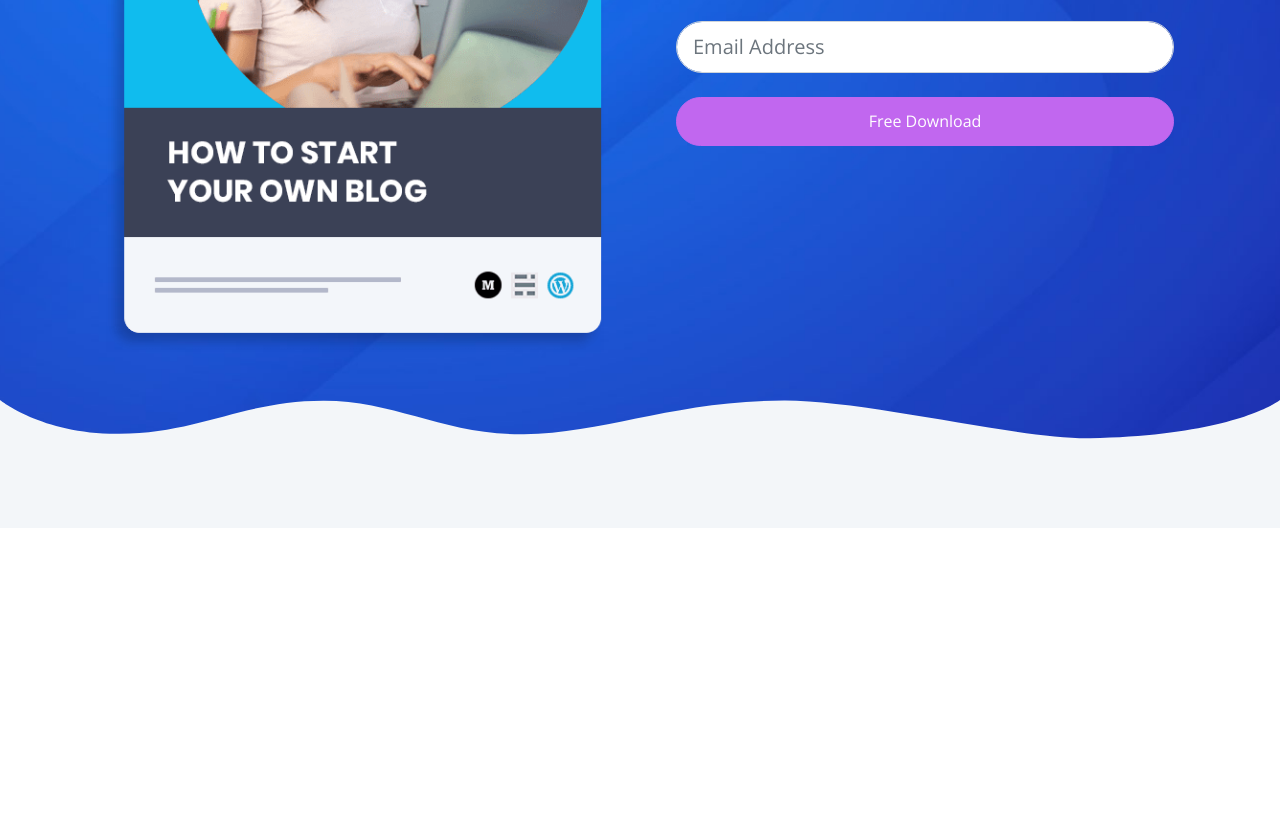
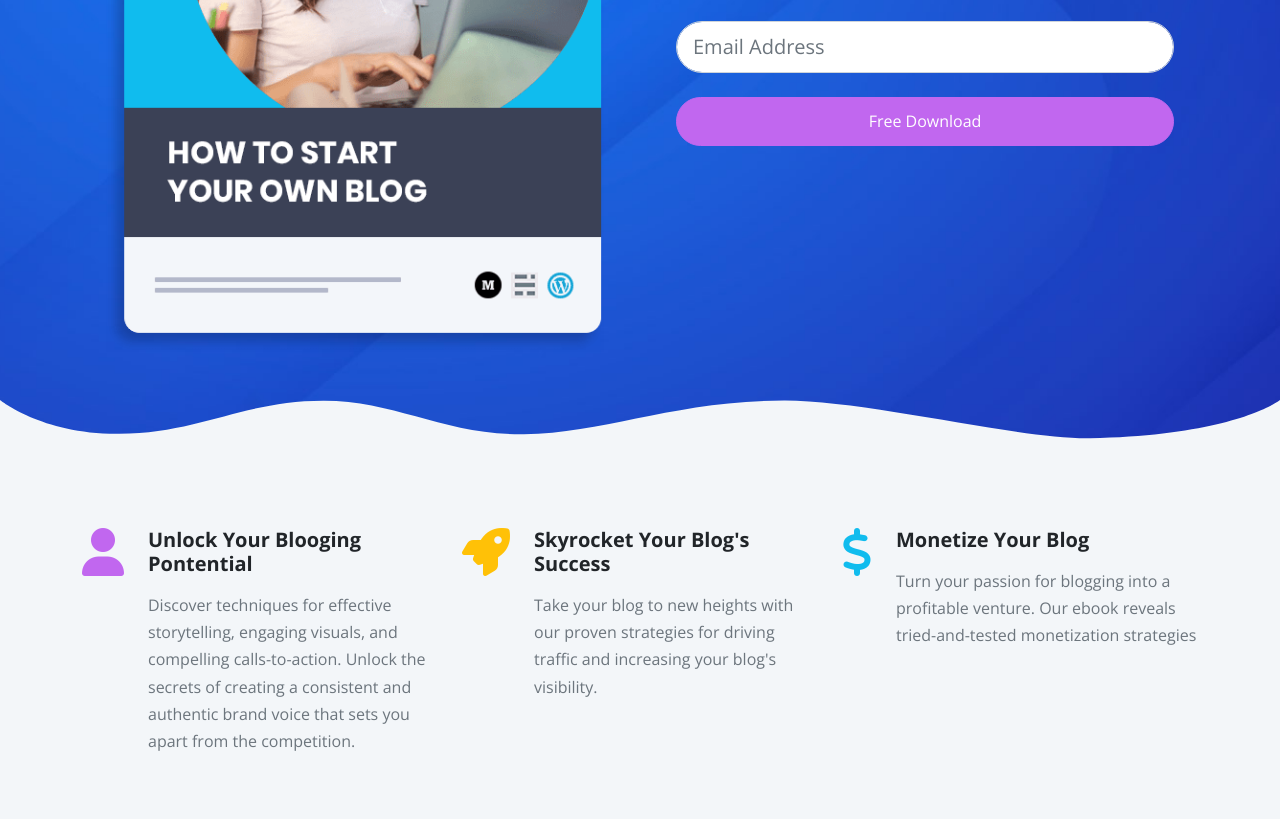
Before and after one commit to timenyin/E-book_Website, a website: page index.html in a window 1280 px wide. Shown: the part 521-1340 px from the top of the page. Before the commit the page ends 1049 px from the top, so only its background shows below. Drawn offline with nearby package versions, Linux system fonts and the light colour scheme; files that its build step writes are made by us from their sources.

Commit message:
fri- spt-2023 29

```diff
--- a/index.html
+++ b/index.html
@@ -77,7 +77,44 @@
       </div>
     </header>
 
-    <!-- ---End of Header -->
+    <!-- End of Header -->
+
+   <section class="icons bg-light pb-5">
+      <div class="container-xl">
+        <div class="row  g-4">
+          <div class="col-md-4 d-flex gap-4">
+            <i class="fas fa-user fa-3x text-primary"></i>
+            <div>
+              <h5 class="fw-bold">Unlock Your Blooging Pontential</h5>
+              <p class="text-muted">
+                Discover techniques for effective storytelling, engaging
+                visuals, and compelling calls-to-action. Unlock the secrets of
+                creating a consistent and authentic brand voice that sets you
+                apart from the competition.
+              </p>
+            </div>
+          </div>
+           <div class="col-md-4 d-flex gap-4">
+            <i class="fas fa-rocket fa-3x text-warning"></i>
+           <div>
+              <h5 class="fw-bold">Skyrocket Your Blog's Success</h5>
+              <p class="text-muted">
+                Take your blog to new heights with our proven strategies for
+                driving traffic and increasing your blog's visibility.
+              </p>
+            </div>
+          </div>
+           <div class="col-md-4 d-flex gap-4">
+            <i class="fas fa-dollar fa-3x text-secondary"></i>
+            <div>
+              <h5 class="fw-bold">Monetize Your Blog</h5>
+              <p class="text-muted">
+                Turn your passion for blogging into a profitable venture. Our
+                ebook reveals tried-and-tested monetization strategies
+              </p>
+            </div>
+          </div>
+    </section>
 
     <script src="js/bootstrap.bundle.min.js"></script>
     <script src="js/script.js"></script>
--- a/js/script.js
+++ b/js/script.js
@@ -1 +1,29 @@
 // Add custom JavaScript here
+function userScroll() {
+    const navbar = document.querySelector('.navbar');
+
+    window.addEventListener('scroll', () => {
+        if(window.scrollY > 50) {
+            navbar.classList.add('bg-dark');
+            navbar.classList.add('navbar-sticky')
+        } else {
+            navbar.classList.remove('bg-dark');
+            navbar.classList.add('navbar-sticky')
+        }
+    });
+}
+
+document.addEventListener('DOMContentLoaded', userScroll);
+
+
+// function colornow() {
+//     const color = document.querySelector('.container');
+
+//     window.addEventListener('colorY', () => {
+//        if(window.scrollTo) {
+//         navbar.classList.add('bg-dark');
+//        }else{
+//         navbar.classList.remove(bg-dark);
+//        }
+//     });
+// }
--- a/scss/styles.scss
+++ b/scss/styles.scss
@@ -7,10 +7,18 @@
     background-size: cover;
 }
 
+.navbar-sticky {
+    opacity: 0.9;
+}
+
 @media (max-width:1000px) {
     .hero .image-container {
         display: flex;
         justify-content: center;
     }
 
+    .hero .text-container {
+        text-align: center;
+    }
+
 }
```
